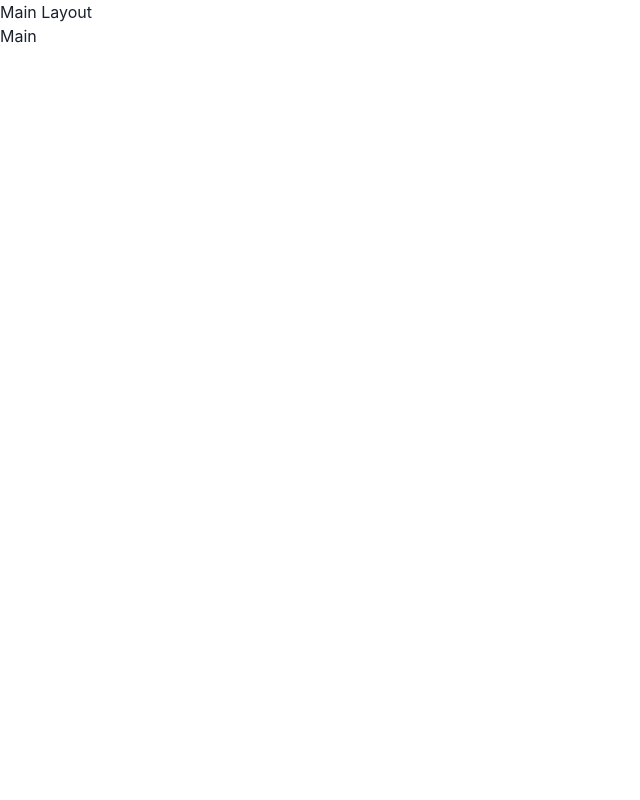
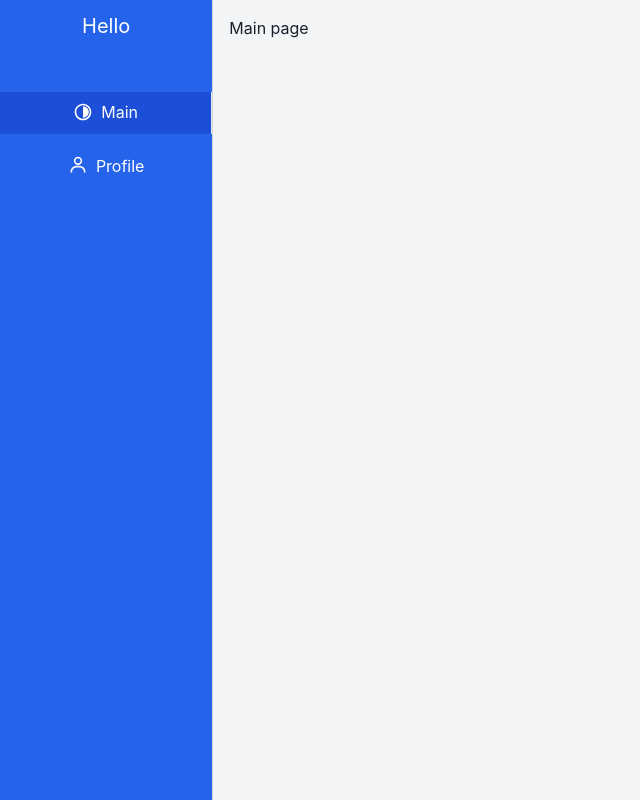
Before and after one commit to tolgabayrakdev/geoner, a React (Vite) app in the folder client/: page /main in a window 1280 px wide. Shown: the whole page, without its empty margins (0-640 px from the left). Built offline with nearby package versions, Linux system fonts and the light colour scheme.

Commit message:
main layput with tailiwdncss

```diff
--- a/client/package.json
+++ b/client/package.json
@@ -16,6 +16,7 @@
     "framer-motion": "^10.16.4",
     "react": "^18.2.0",
     "react-dom": "^18.2.0",
+    "react-icons": "^4.11.0",
     "react-router-dom": "^6.16.0"
   },
   "devDependencies": {
--- /dev/null
+++ b/client/src/components/main/Sidebar.tsx
@@ -0,0 +1,5 @@
+export default function Sidebar() {
+  return (
+    <div>Sidebar</div>
+  )
+}
--- a/client/src/layouts/main-layout.tsx
+++ b/client/src/layouts/main-layout.tsx
@@ -1,10 +1,32 @@
-import { Outlet } from 'react-router-dom';
+import { Link, Outlet, useLocation } from 'react-router-dom';
+import { BiUser, BiAdjust } from 'react-icons/bi';
+import { Icon } from '@chakra-ui/react';
 
 export default function MainLayout() {
+  const location = useLocation();
+
   return (
     <section>
-      <h1>Main Layout</h1>
-      <Outlet />
+      <div className='flex h-screen bg-gray-100'>
+        <div className='w-2/12 border-r border-gray-300 bg-blue-600 flex flex-col'>
+          <div className='mt-3'>
+            <h1 className='text-center text-xl text-white mb-10'>Hello</h1>
+          </div>
+          <div className=''>
+            <div className={ location.pathname === '/main' ? 'flex justify-center mt-3 p-2 text-white border-r bg-blue-700 hover:text-white duration-500' : "flex justify-center mt-3 p-2 text-white hover:bg-blue-700 bg-blue-600 duration-300"}>
+              <Link to="" className='w-full text-center'><Icon className='mb-1 mr-2' as={BiAdjust} w={5} h={5} color={"white"} />Main</Link>
+            </div>
+
+            <div className={ location.pathname === '/main/profile' ? 'flex justify-center mt-3 p-2 text-white border-r bg-blue-700 hover:text-white duration-500' : "flex justify-center mt-3 p-2 text-white hover:bg-blue-700 bg-blue-600  duration-300"}>
+              <Link to="profile" className='w-full text-center'><Icon className='mb-1 mr-2' as={BiUser} w={5} h={5} color={"white"} />Profile</Link>
+            </div>
+          </div>
+        </div>
+        <div className='w-10/12 p-4'>
+          <Outlet />
+        </div>
+      </div>
+
     </section>
   );
 }
--- a/client/src/pages/auth/login.tsx
+++ b/client/src/pages/auth/login.tsx
@@ -46,7 +46,7 @@ export default function Login({}: Props) {
           position: 'top-right',
           isClosable: true,
         });
-        navigate('/home');
+        navigate('/main');
       } else {
         setTimeout(() => {
           setLoading(true);
--- a/client/src/pages/main/index.tsx
+++ b/client/src/pages/main/index.tsx
@@ -1,5 +1,7 @@
-type Props = {};
-
-export default function MainPage({}: Props) {
-  return <div>Main</div>;
+export default function MainPage() {
+  return(
+    <section>
+      Main page
+    </section>
+  )
 }
```
Also changed, not shown: 1 other file (tests, documents, lock files or other folders).
